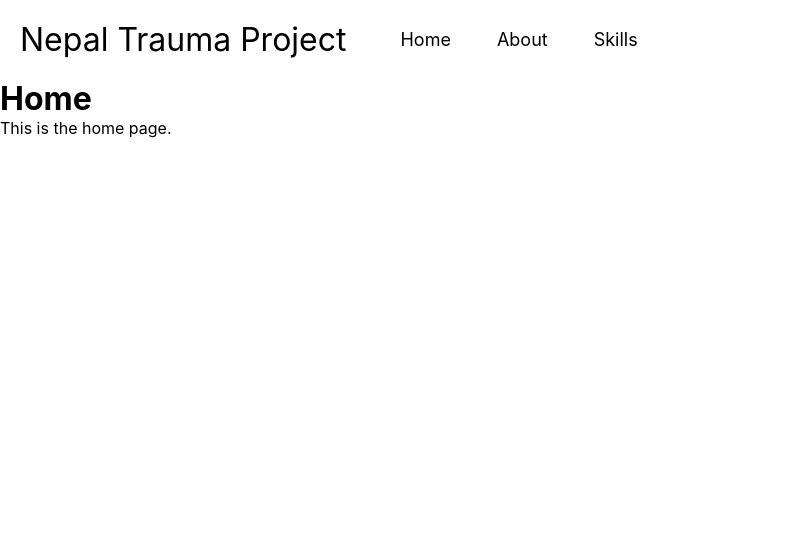
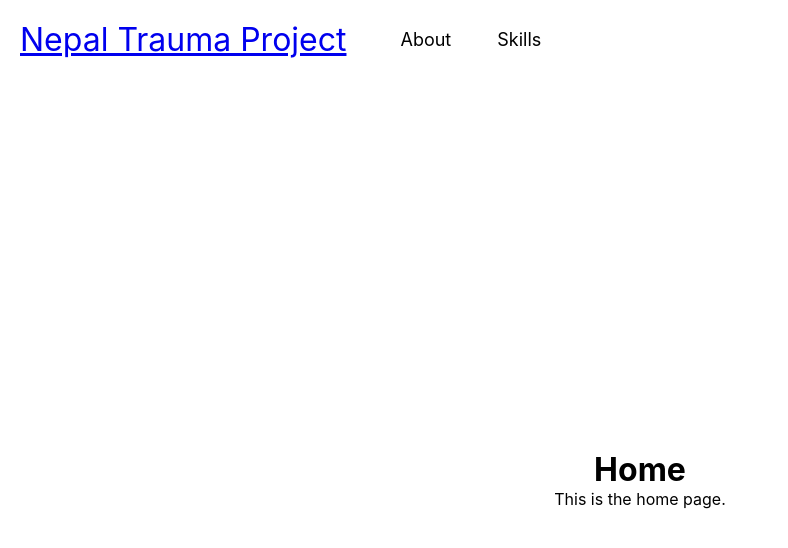
Before and after one commit to eregister5638/nepal-project, a React (Create React App) app: page /home in a window 1280 px wide. Shown: the top 548 px of the page, without its empty margins (0-788 px from the left). Built offline with nearby package versions, Linux system fonts and the light colour scheme.

Commit message:
Began to format the Home Pageand continue to adjust navbar

```diff
--- /dev/null
+++ b/src/Home.css
@@ -0,0 +1,7 @@
+.center {
+    display: flex;
+    flex-direction: column;
+    justify-content: center;
+    align-items: center;
+    height: 100vh;
+  }
--- a/src/Home.js
+++ b/src/Home.js
@@ -1,8 +1,9 @@
 import React from 'react';
+import './Home.css';
 
 const Home = () => {
   return (
-    <div>
+    <div className="center">
       <h1>Home</h1>
       <p>This is the home page.</p>
     </div>
--- a/src/Navbar.js
+++ b/src/Navbar.js
@@ -5,7 +5,7 @@ function Navbar() {
     return (
       <nav className="navbar">
         {/* LOGO */}
-        <div className="logo"> Nepal Trauma Project</div>
+        <div className="logo">  <li><a href="/home"> Nepal Trauma Project</a></li></div>
         {/* NAVIGATION MENU */}
         <ul className="nav-links">
           {/* USING CHECKBOX HACK */}
@@ -13,7 +13,6 @@ function Navbar() {
           <label for="checkbox_toggle" className="hamburger">&#9776;</label>
           {/* NAVIGATION MENUS */}
           <div className="menu">
-            <li><a href="/home">Home</a></li>
             <li><a href="/about">About</a></li>
             <li><a href="/">Skills</a></li>
           </div>
```
